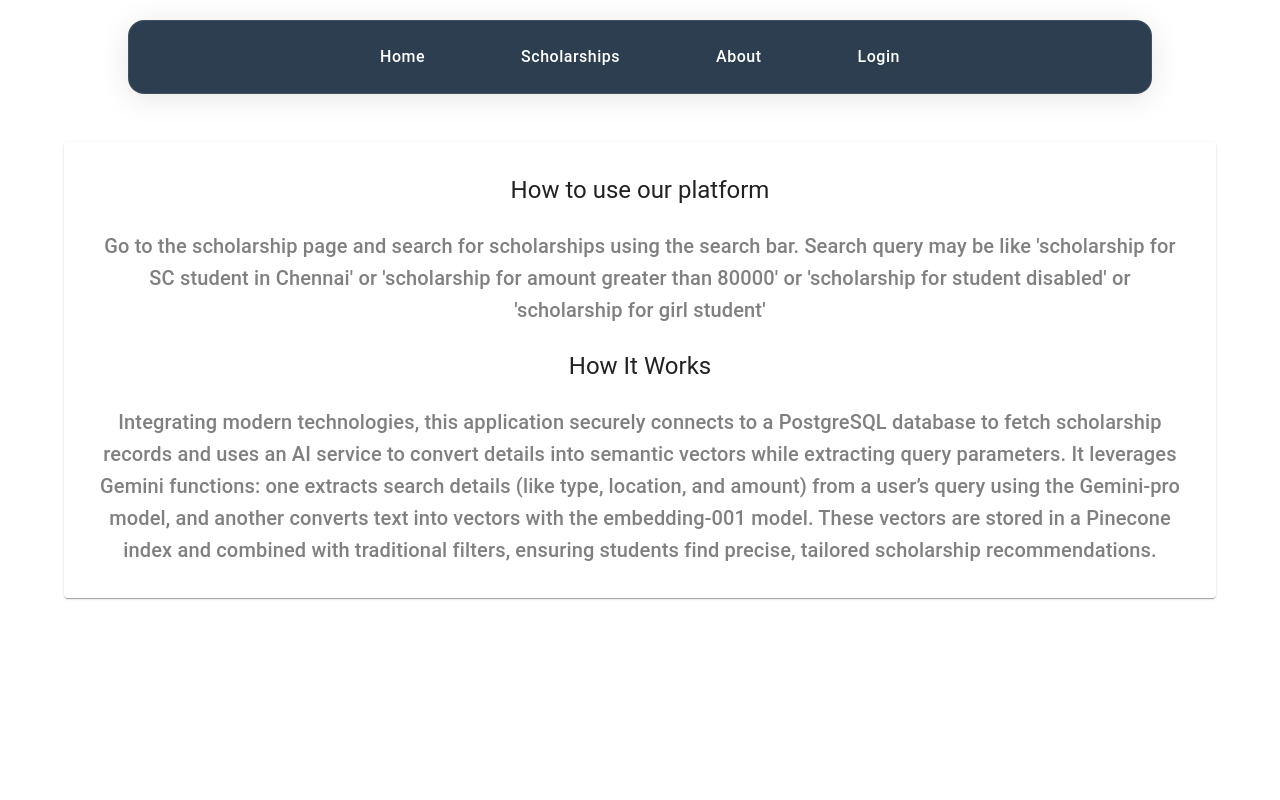
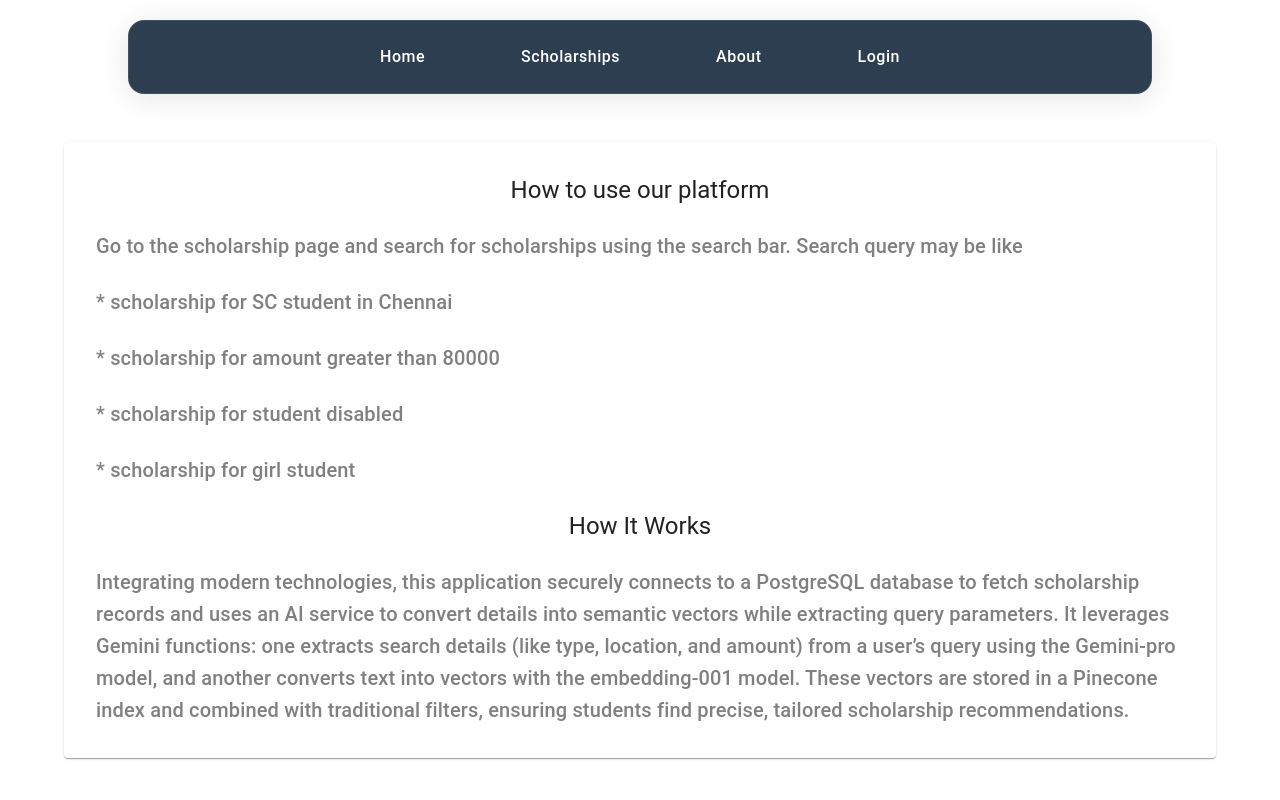
Before and after one commit to Dilip-Kashyp/ScholarMatch-AI, a Next.js app: page /about in a window 1280 px wide. Shown: the top 800 px of the page. Built offline with nearby package versions, Linux system fonts and the light colour scheme.

Commit message:
enha: about page

```diff
--- a/src/components/AboutPage/index.jsx
+++ b/src/components/AboutPage/index.jsx
@@ -1,5 +1,5 @@
 import { Container, Paper, Stack, Typography } from "@/components";
-import { ABOUT_PAGE_CONFIG } from "@/constants";
+import { ABOUT_PAGE_CONFIG, SEARCH_QUERIES } from "@/constants";
 
 function AboutPage() {
   const {
@@ -7,11 +7,12 @@ function AboutPage() {
     DESCRIPTION_CONFIG,
     HOW_IT_WORKS_HEADER_CONFIG,
     HOW_IT_WORKS_DESCRIPTION_CONFIG,
-    TECHSTACK_HEADER_CONFIG,
-    TECHSTACK_DESCRIPTION_CONFIG,
+    SEARCH_QUERY_CONFIG,
+    SEARCH_QUERIES,
   } = ABOUT_PAGE_CONFIG;
   return (
     <>
+
       <Container
         containerProps={{
           className: "min-h-screen flex flex-col  items-center gap-24 py-12",
@@ -19,18 +20,27 @@ function AboutPage() {
       >
         <Paper
           paperProps={{
-            className: "p-8 min-w-[80%] max-w-[100%] flex flex-col gap-6",
+            className: "p-4 md:p-8 min-w-[80%] max-w-[100%] flex flex-col gap-6",
           }}
         >
           <Stack
 
-            stackProps={{ direction: "column", gap: 3, alignItems: "center" }}
+            stackProps={{ direction: "column", gap: 3,  }}
           >
             <Typography {...HEADER_CONFIG} />
             <Typography {...DESCRIPTION_CONFIG} />
+            <Stack
+              stackProps={{ direction: "column", gap: 3 }}
+            >
+              {SEARCH_QUERIES?.map((query, index) => (
+                <Typography key={index} {...SEARCH_QUERY_CONFIG(query)} />
+              ))}
+            </Stack>
           </Stack>
           <Stack
+
             stackProps={{ direction: "column", gap: 3, alignItems: "center" }}
+
           >
             <Typography {...HOW_IT_WORKS_HEADER_CONFIG} />
             <Typography {...HOW_IT_WORKS_DESCRIPTION_CONFIG} />
--- a/src/constants/about.js
+++ b/src/constants/about.js
@@ -1,23 +1,35 @@
 export const ABOUT_PAGE_CONFIG = {
+  SEARCH_QUERY_CONFIG: (query) => {
+    return {
+      typographyProps: {
+        variant: "h6",
+        children: `* ${query}`,
+        sx: {
+          color: "gray",
+        },
+
+
+      },
+    };
+  },
+
+
+
   HEADER_CONFIG: {
     typographyProps: {
       variant: "h5",
+      align: "center",
       children: "How to use our platform",
-      align: "center",
     },
   },
   DESCRIPTION_CONFIG: {
     typographyProps: {
       variant: "h6",
-      align: "center",
       children:
-        "Go to the scholarship page and search for scholarships using the search bar. Search query may be like 'scholarship for SC student in Chennai' or 'scholarship for amount greater than 80000' or 'scholarship for student disabled' or 'scholarship for girl student'",
+        "Go to the scholarship page and search for scholarships using the search bar. Search query may be like  ",
       sx: {
         color: "gray",
       },
-
-
-
     },
   },
   HOW_IT_WORKS_HEADER_CONFIG: {
@@ -30,11 +42,10 @@ export const ABOUT_PAGE_CONFIG = {
   HOW_IT_WORKS_DESCRIPTION_CONFIG: {
     typographyProps: {
       variant: "h6",
-      align: "center",
+      // align: { xs: "center", md: "left" },
       children:
         "Integrating modern technologies, this application securely connects to a PostgreSQL database to fetch scholarship records and uses an AI service to convert details into semantic vectors while extracting query parameters. It leverages Gemini functions: one extracts search details (like type, location, and amount) from a user’s query using the Gemini-pro model, and another converts text into vectors with the embedding-001 model. These vectors are stored in a Pinecone index and combined with traditional filters, ensuring students find precise, tailored scholarship recommendations.",
       sx: {
-
         color: "gray",
       },
     },
@@ -57,4 +68,10 @@ export const ABOUT_PAGE_CONFIG = {
   //       },
   //     },
   //   },
+  SEARCH_QUERIES: [
+    "scholarship for SC student in Chennai",
+    "scholarship for amount greater than 80000",
+    "scholarship for student disabled",
+    "scholarship for girl student",
+  ],
 };
```
Lines whose indentation alone changed are shown as unchanged.
